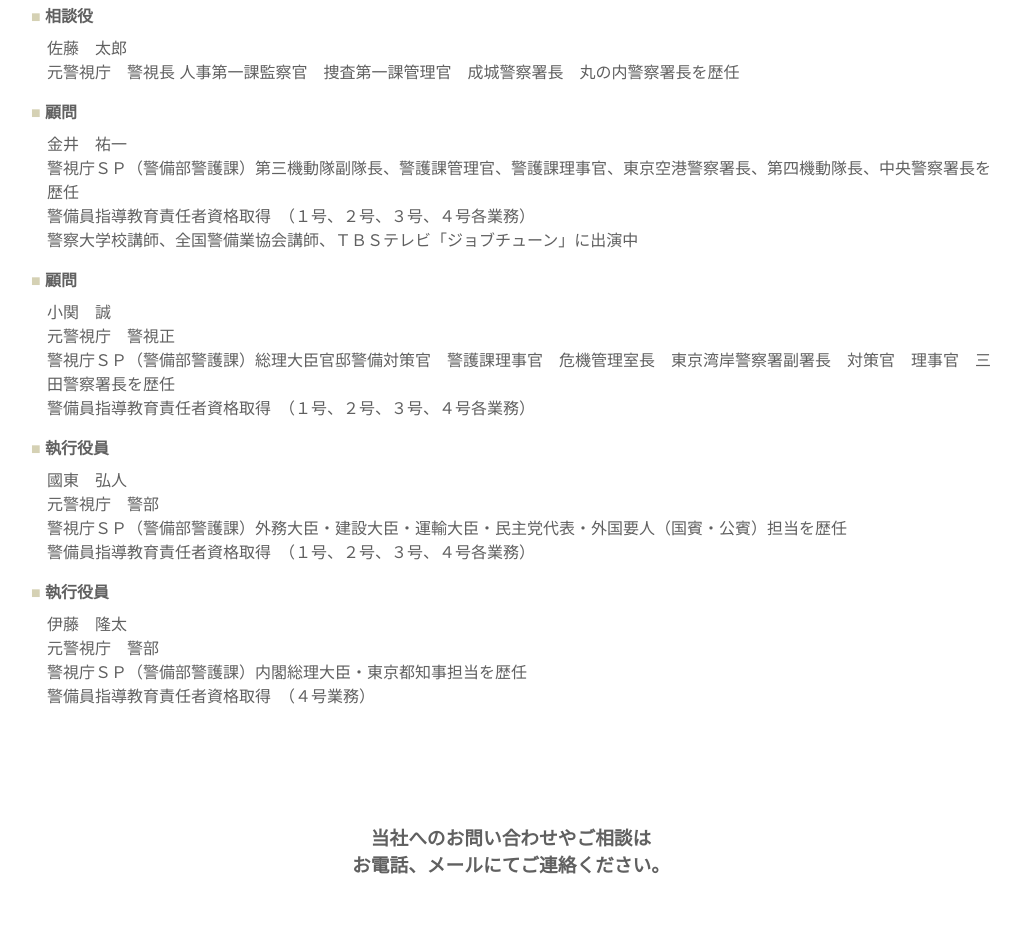
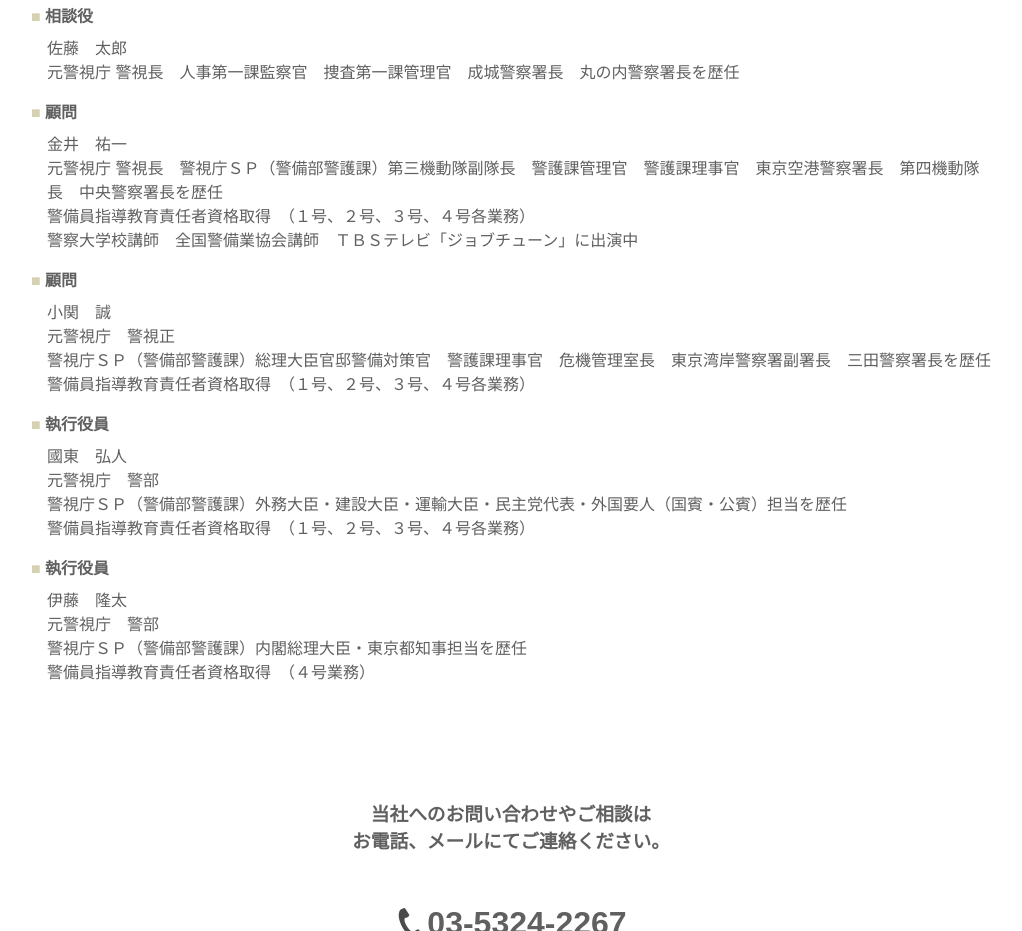
Before and after one commit to DskUeda/close_protection, a plain HTML site: page company.html in a window 1280 px wide. Shown: the part 1289-2220 px from the top of the page, without its empty margins (129-1151 px from the left). Drawn offline with nearby package versions, Linux system fonts and the light colour scheme; files that its build step writes are made by us from their sources.

Commit message:
役員の肩書き修正

```diff
--- a/company.html
+++ b/company.html
@@ -68,12 +68,12 @@
                         <div class="section">
                             <dl>
                                 <dt><span class="key-color">■</span>&nbsp;相談役</dt>
-                                <dd>佐藤　太郎<br>元警視庁　警視長 人事第一課監察官　捜査第一課管理官　成城警察署長　丸の内警察署長を歴任</dd>
+                                <dd>佐藤　太郎<br>元警視庁 警視長　人事第一課監察官　捜査第一課管理官　成城警察署長　丸の内警察署長を歴任</dd>
                                 <dt><span class="key-color">■</span>&nbsp;顧問</dt>
-                                <dd>金井　祐一<br>警視庁ＳＰ（警備部警護課）第三機動隊副隊長、警護課管理官、警護課理事官、東京空港警察署長、第四機動隊長、中央警察署長を歴任<br>警備員指導教育責任者資格取得　（１号、２号、３号、４号各業務）<br>警察大学校講師、全国警備業協会講師、ＴＢＳテレビ「ジョブチューン」に出演中</dd>
+                                <dd>金井　祐一<br>元警視庁 警視長　警視庁ＳＰ（警備部警護課）第三機動隊副隊長　警護課管理官　警護課理事官　東京空港警察署長　第四機動隊長　中央警察署長を歴任<br>警備員指導教育責任者資格取得　（１号、２号、３号、４号各業務）<br>警察大学校講師　全国警備業協会講師　ＴＢＳテレビ「ジョブチューン」に出演中</dd>
                                 <dt><span class="key-color">■</span>&nbsp;顧問</dt>
                                 <dd>小関　誠<br>元警視庁　警視正<br>
-                                    警視庁ＳＰ（警備部警護課）総理大臣官邸警備対策官　警護課理事官　危機管理室長　東京湾岸警察署副署長　対策官　理事官　三田警察署長を歴任<br>
+                                    警視庁ＳＰ（警備部警護課）総理大臣官邸警備対策官　警護課理事官　危機管理室長　東京湾岸警察署副署長　三田警察署長を歴任<br>
                                     警備員指導教育責任者資格取得　（１号、２号、３号、４号各業務）</dd>
                                 <dt><span class="key-color">■</span>&nbsp;執行役員</dt>
                                 <dd>國東　弘人<br>元警視庁　警部<br>
```
